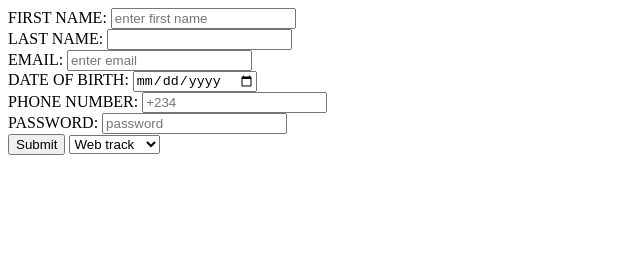
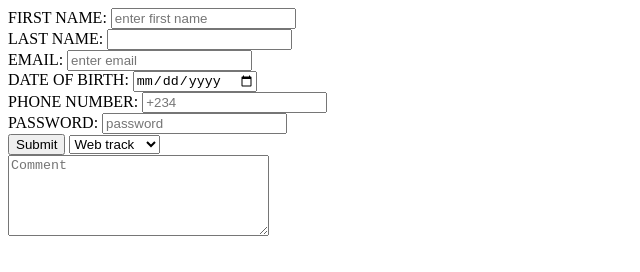
Before and after one commit to Techisrael1/my-index-go, a plain HTML site: page index.html in a window 1280 px wide. Shown: the whole page, without its empty margins (0-640 px from the left). Drawn offline with Linux system fonts and the light colour scheme.

Commit message:
text area added

```diff
--- a/index.html
+++ b/index.html
@@ -32,7 +32,8 @@
              <option value="AI track">AI track</option>
              <option value="Game track">Game track</option>
     </select>
-    &nbsp;
     </form>
+
+    <textarea name="meassage" id="" cols="30" rows="5" placeholder="Comment"></textarea>
 </body>
 </html>
```
